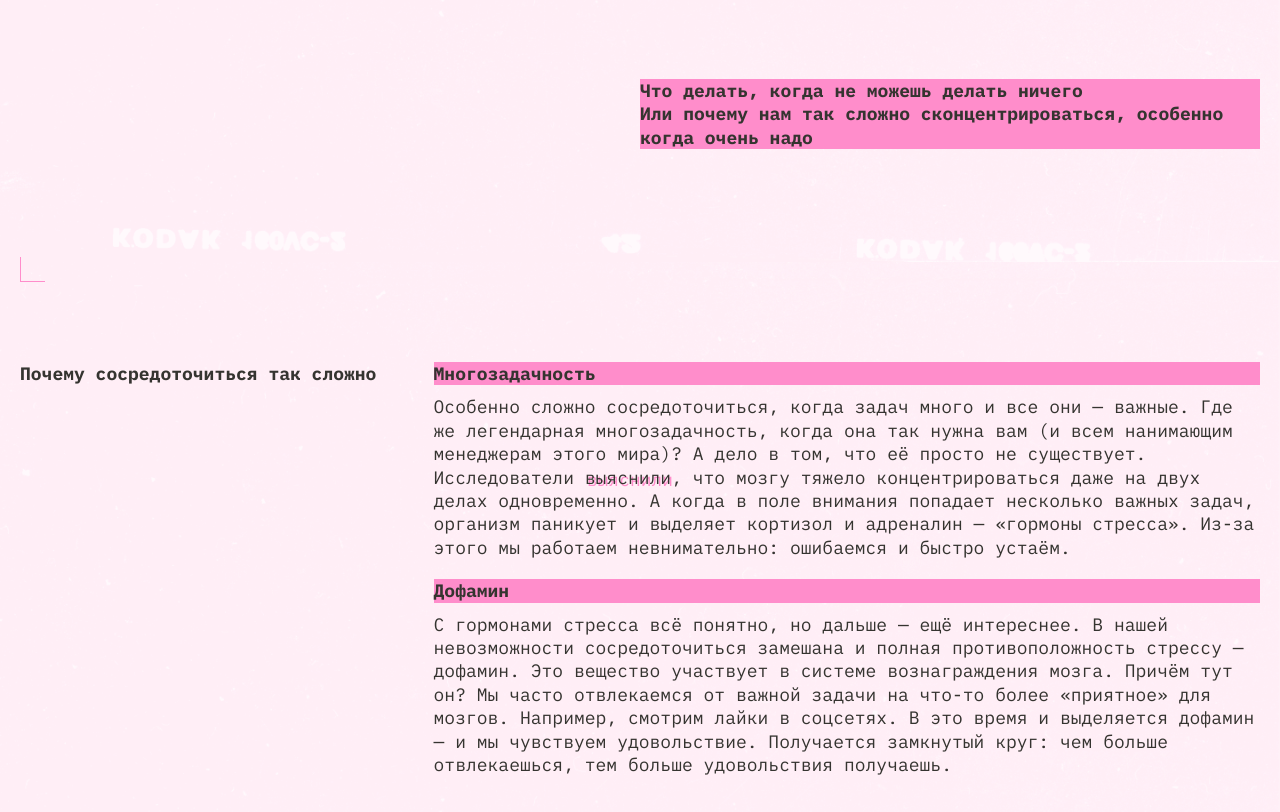
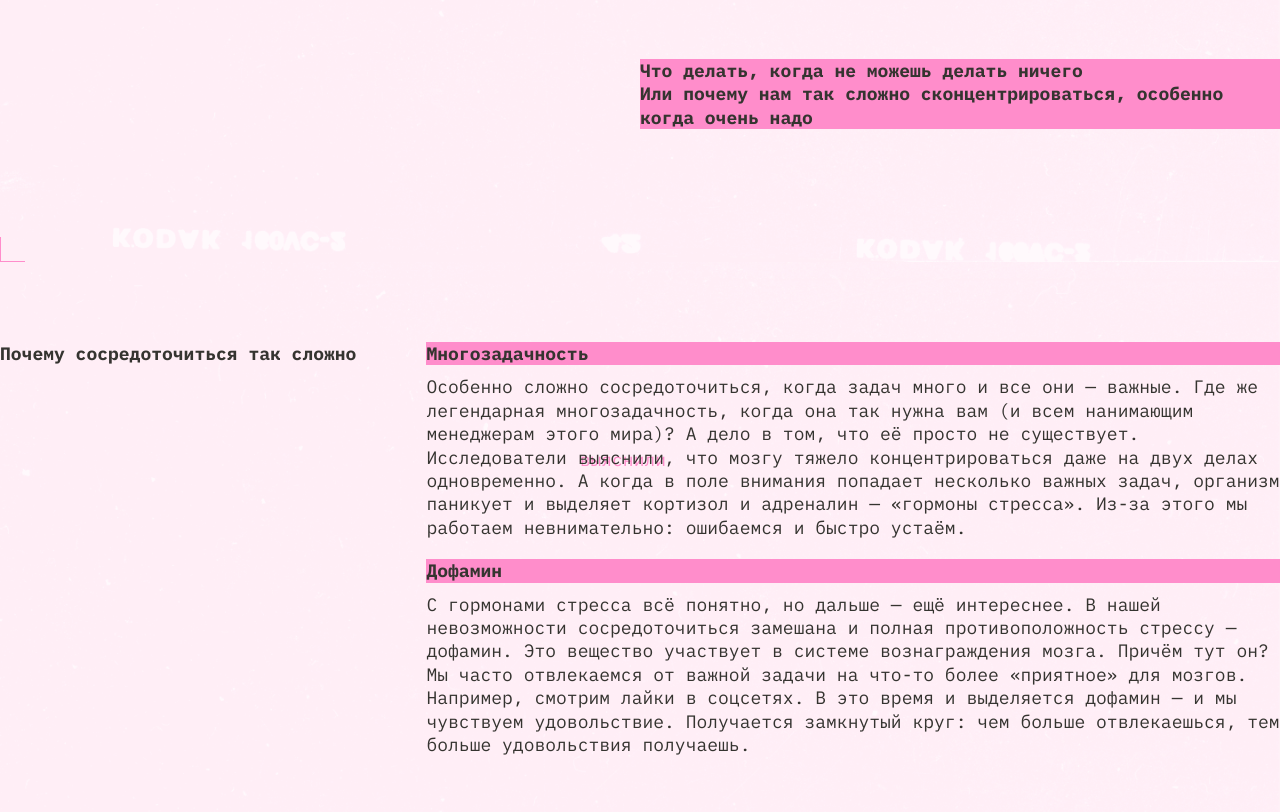
Before and after one commit to RainovSI/slozhno-sosredotochitsya, a plain HTML site: page index.html in a window 1280 px wide. Shown: the part 538-1350 px from the top of the page. Drawn offline with Linux system fonts and the light colour scheme.

Commit message:
исправление3

```diff
--- a/styles/globals.css
+++ b/styles/globals.css
@@ -16,6 +16,10 @@ body {
   padding: 0;
 }
 
+section,
+article,
+header,
+footer,
 h1,
 h2,
 h3,
--- a/styles/style.css
+++ b/styles/style.css
@@ -2,23 +2,21 @@
 
 .page {
   margin: 0;
+  padding: 0;
   background-color: var(--background-color, #000028);
   background-image: url(../images/cover-image-dark.png);
   object-position: center;
   background-repeat: no-repeat;
   background-attachment: fixed;
   background-size: cover;
-  padding: 10px;
   font-family: var(--main-font), monoscape;
   color: var(--text-color, #f1b2ce);
   min-inline-size: 375px;
   display: grid;
-  gap: 50px;
 }
 
 .header {
   min-block-size: 100vh;
-  max-block-size: 668px;
   display: grid;
   grid-template-rows: 1fr min-content 1fr;
   align-items: center;
@@ -144,6 +142,7 @@
 .main {
   display: grid;
   gap: 50px;
+  margin: 50px 0 50px 0;
 }
 
 .section {
@@ -227,7 +226,7 @@
 }
 
 .footer {
-  min-block-size: 97vh;
+  min-block-size: 100vh;
   display: grid;
   justify-content: center;
   align-items: center;
@@ -242,11 +241,6 @@
 }
 
 @media (min-width: 768px) {
-  .page {
-    padding: 20px;
-    gap: 60px;
-  }
-
   .decorated-zone-hidden {
     min-inline-size: 728px;
   }
@@ -268,6 +262,7 @@
 
   .main {
     gap: 80px;
+    margin: 60px 0 60px 0;
   }
 
   .section {
@@ -328,14 +323,9 @@
 }
 
 @media (min-width: 1024px) {
-  .header {
-    min-block-size: 100vh;
-  }
-
   .decorated-zone-hidden {
     min-inline-size: 984px;
   }
-
 
   .header__title {
     justify-self: start;
```
